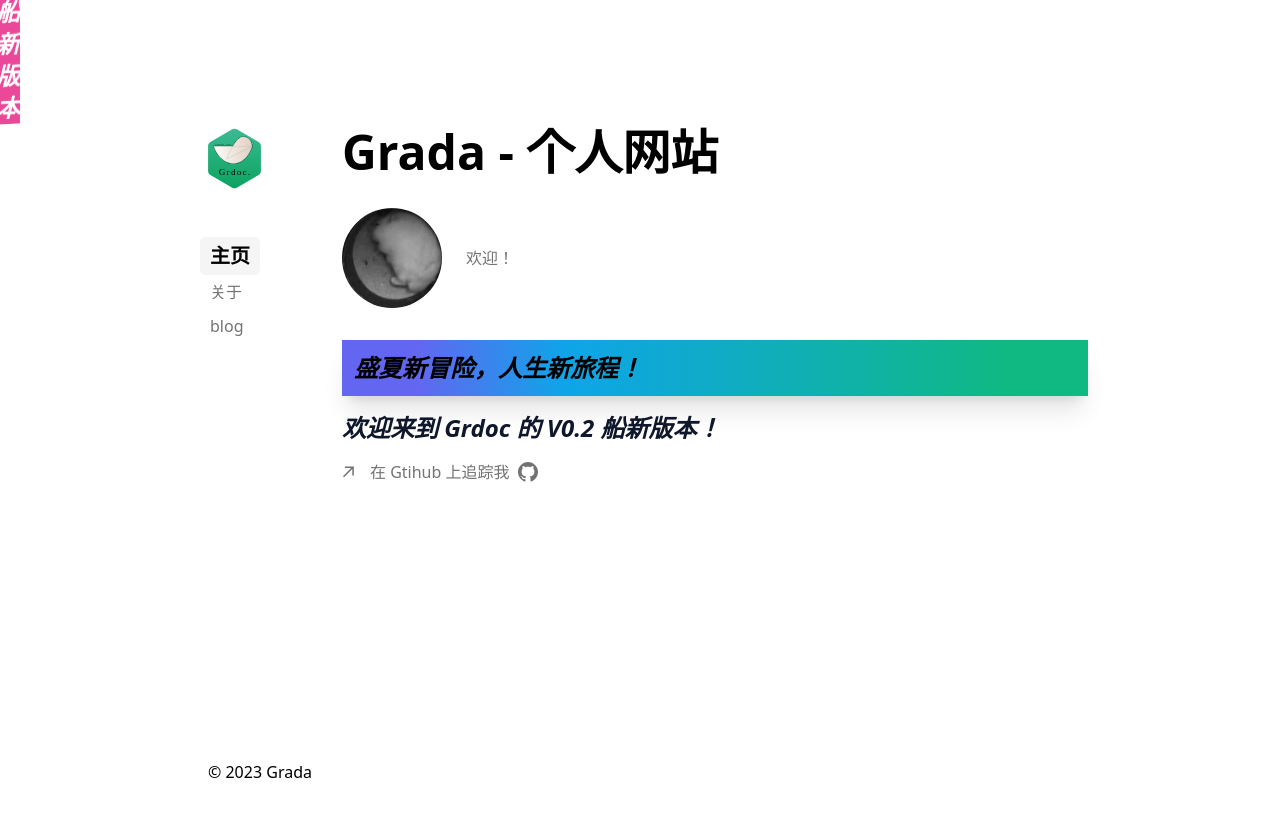
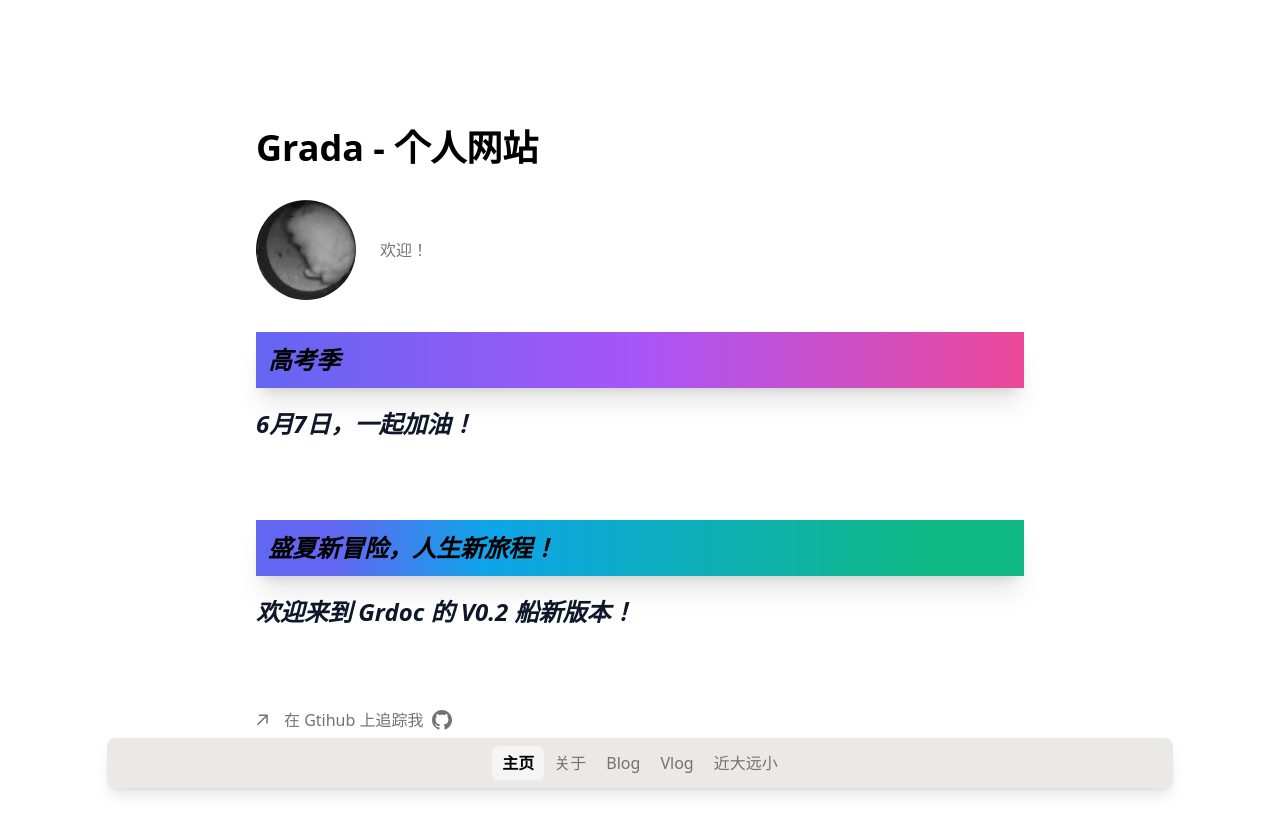
Before and after one commit to pentaoa/grdocapp, a Next.js app: page / in a window 1280 px wide. Shown: the top 834 px of the page. After the commit the page ends 812 px from the top, so only its background shows below. Built offline with nearby package versions, Linux system fonts and the light colour scheme.

Commit message:
🦖 footer+nav
重磅更新，去除 sidebar，更新了一个神奇的 footer 导航栏

```diff
--- a/app/blog/page.tsx
+++ b/app/blog/page.tsx
@@ -27,7 +27,7 @@ export default async function BlogPage() {
             className="flex flex-col space-y-1 mb-4"
             href={`/blog/${post.slug}`}
           >
-            <div className="w-full flex flex-col">
+            <div className="w-full flex flex-col p-3 rounded-lg border-solid border-2 border-indigo-600">
               <p>{post.title}</p>
             </div>
           </Link>
--- /dev/null
+++ b/app/jdyx/page.tsx
@@ -0,0 +1,7 @@
+export default async function JdyxPage() {
+    return (
+        <div>
+            错误！
+        </div>
+    )
+}
--- a/app/layout.tsx
+++ b/app/layout.tsx
@@ -2,8 +2,8 @@ import './global.css';
 import type { Metadata } from 'next';
 import localFont from 'next/font/local';
 import Sidebar from '../components/sidebar';
-import Footer from '../components/footer';
-import { Analytics } from '@vercel/analytics/react';
+import Billboard from '../components/billboard';
+import Footer from 'components/footer';
 
 export const metadata: Metadata = {
   title: {
@@ -23,12 +23,12 @@ export default function RootLayout({
       lang="en"
       className="text-black bg-white dark:text-white dark:bg-[#111010]"
     >
-      <body className="antialiased max-w-4xl mb-20 flex flex-col md:flex-row mx-4 mt-8 md:mt-20 lg:mt-32 lg:mx-auto">
-        <Sidebar />
-        <main className="flex-auto min-w-0 mt-6 md:mt-0 flex flex-col px-2 md:px-0">
+      <body className="antialiased mb-20 flex flex-col md:flex-row mt-8 md:mt-20 lg:mt-32 lg:mx-auto">
+
+        <main className="flex-auto mx-auto min-w-0 max-w-3xl mt-6 md:mt-0 flex flex-col px-2 md:px-0">
           {children}
-          <Analytics />
         </main>
+
         <Footer />
       </body>
     </html>
--- a/app/page.tsx
+++ b/app/page.tsx
@@ -8,14 +8,14 @@ import {
   ViewsIcon,
 } from 'components/icons';
 import { name, about, bio, avatar } from 'lib/info';
+import Billboard from '../components/billboard';
 
 export const revalidate = 60;
 
 export default async function HomePage() {
   return (
     <section>
-
-      <h1 className="font-bold text-5xl dark:text-neutral-200">{name} - 个人网站</h1>
+      <h1 className="font-bold text-4xl dark:text-neutral-200">{name} - 个人网站</h1>
 
       <div className="flex items-start md:items-center my-8 flex-col md:flex-row">
         <Image
@@ -31,18 +31,23 @@ export default async function HomePage() {
         </div>
       </div>
 
-      <div className="my-4 ">
+      <div className="my-8 ">
+        <p className="p-3 text-2xl font-semibold italic shadow-xl bg-gradient-to-r from-indigo-500 via-purple-500 to-pink-500">
+          高考季
+        </p>
+        <p className="my-5 text-2xl font-semibold italic text-slate-900">
+          6月7日，一起加油！
+        </p>
+      </div>
+
+      <div className="my-20 ">
         <p className="p-3 text-2xl font-semibold italic shadow-xl bg-gradient-to-r from-indigo-500 from-10% via-sky-500 via-30% to-emerald-500 to-90%">
           盛夏新冒险，人生新旅程！
         </p>
+        <p className="my-5 text-2xl font-semibold italic text-slate-900">
+          欢迎来到 Grdoc 的 V0.2 船新版本！
+        </p>
       </div>
-
-      <p className="my-4 text-2xl font-semibold italic text-slate-900">
-      <span className="w-min h-min absolute -inset-1 -skew-y-3 bg-pink-500">
-          <span className="relative text-white">船新版本</span>
-      </span>
-        欢迎来到 Grdoc 的 V0.2 船新版本！
-      </p>
 
       <ul className="flex flex-col md:flex-row space-x-0 md:space-x-4 space-y-2 md:space-y-0 font-sm text-neutral-500 dark:text-neutral-400">
         <li>
--- /dev/null
+++ b/components/billboard.tsx
@@ -0,0 +1,10 @@
+export default function Billboard() {
+
+  return (
+    <div className="absolute w-40 h-2/5 p-3 right-10 rounded-lg border-dashed border-2 border-indigo-600">
+      <h2 className="font-bold text-2xl">
+        告示牌
+      </h2>
+    </div>
+  );
+}
--- a/components/footer.tsx
+++ b/components/footer.tsx
@@ -1,12 +1,91 @@
+'use client';
 
+import clsx from 'clsx';
 import { usePathname } from 'next/navigation';
 import Link from 'next/link';
 import { LayoutGroup, motion } from 'framer-motion';
+import { name, about, bio, avatar } from 'lib/info';
+
+const navItems = {
+  '/': {
+    name: '主页',
+  },
+  '/about': {
+    name: '关于',
+  },
+  '/blog': {
+    name: 'Blog',
+  },
+  '/vlog':{
+    name: 'Vlog',
+  },
+  '/jdyx': {
+    name: '近大远小',
+  },
+};
+
+function Logo() {
+  return (
+    <Link aria-label="Grada" href="/">
+      <img
+        src="/logo.svg"
+        className="pr-2 w-1/4 object-contain"
+      />
+    </Link>
+  );
+}
 
 export default function Footer() {
+  let pathname = usePathname() || '/';
+  if (pathname.includes('/blog/')) {
+    pathname = '/blog';
+  }
+
   return (
-    <div className="fixed bottom-0 text-center p-4">
-    © 2023 Grada
+    <div className="fixed mx-auto inset-x-0 lace-self-center shadow-lg shrink grid grid-flow-row-dense w-5/6 bg-stone-300 bg-opacity-50 backdrop-filter backdrop-blur-lg my-3 bottom-0 rounded-lg">
+      <div>
+        <LayoutGroup>
+          <nav
+            className="flex justify-center px-4 my-2 fade"
+            id="nav"
+          >
+            <div className="flex justify-center overflow-x-auto flex-row w-full">
+              {Object.entries(navItems).map(([path, { name }]) => {
+                const isActive = path === pathname;
+                return (
+                  <Link
+                    key={path}
+                    href={path}
+                    className={clsx(
+                      'transition-all hover:text-neutral-800 dark:hover:text-neutral-200 flex align-middle',
+                      {
+                        'text-neutral-500': !isActive,
+                        'font-bold': isActive,
+
+                      }
+                    )}
+                  >
+                    <span className="relative py-[5px] px-[10px]">
+                      {name}
+                      {path === pathname ? (
+                        <motion.div
+                          className="absolute inset-0 bg-neutral-100 dark:bg-neutral-800 rounded-md z-[-1]"
+                          layoutId="sidebar"
+                          transition={{
+                            type: 'spring',
+                            stiffness: 444,
+                            damping: 20,
+                          }}
+                        />
+                      ) : null}
+                    </span>
+                  </Link>
+                );
+              })}
+            </div>
+          </nav>
+        </LayoutGroup>
+      </div>
     </div>
   );
 }
--- a/components/mdx.tsx
+++ b/components/mdx.tsx
@@ -34,66 +34,11 @@ function Callout(props) {
   );
 }
 
-function ProsCard({ title, pros }) {
-  return (
-    <div className="border border-emerald-200 dark:border-emerald-900 bg-neutral-50 dark:bg-neutral-900 rounded-xl p-6 my-4 w-full">
-      <span>{`You might use ${title} if...`}</span>
-      <div className="mt-4">
-        {pros.map((pro) => (
-          <div key={pro} className="flex font-medium items-baseline mb-2">
-            <div className="h-4 w-4 mr-2">
-              <svg className="h-4 w-4 text-emerald-500" viewBox="0 0 24 24">
-                <g
-                  fill="none"
-                  stroke="currentColor"
-                  strokeWidth="2"
-                  strokeLinecap="round"
-                  strokeLinejoin="round"
-                >
-                  <path d="M22 11.08V12a10 10 0 11-5.93-9.14" />
-                  <path d="M22 4L12 14.01l-3-3" />
-                </g>
-              </svg>
-            </div>
-            <span>{pro}</span>
-          </div>
-        ))}
-      </div>
-    </div>
-  );
-}
-
-function ConsCard({ title, cons }) {
-  return (
-    <div className="border border-red-200 dark:border-red-900 bg-neutral-50 dark:bg-neutral-900 rounded-xl p-6 my-6 w-full">
-      <span>{`You might not use ${title} if...`}</span>
-      <div className="mt-4">
-        {cons.map((con) => (
-          <div key={con} className="flex font-medium items-baseline mb-2">
-            <div className="h-4 w-4 mr-2">
-              <svg
-                xmlns="http://www.w3.org/2000/svg"
-                viewBox="0 0 20 20"
-                fill="currentColor"
-                className="h-4 w-4 text-red-500"
-              >
-                <path d="M6.28 5.22a.75.75 0 00-1.06 1.06L8.94 10l-3.72 3.72a.75.75 0 101.06 1.06L10 11.06l3.72 3.72a.75.75 0 101.06-1.06L11.06 10l3.72-3.72a.75.75 0 00-1.06-1.06L10 8.94 6.28 5.22z" />
-              </svg>
-            </div>
-            <span>{con}</span>
-          </div>
-        ))}
-      </div>
-    </div>
-  );
-}
 
 const components = {
   Image: RoundedImage,
   a: CustomLink,
   Callout,
-  ProsCard,
-  ConsCard,
 };
 
 interface MdxProps {
--- a/components/sidebar.tsx
+++ b/components/sidebar.tsx
@@ -4,6 +4,7 @@ import clsx from 'clsx';
 import { usePathname } from 'next/navigation';
 import Link from 'next/link';
 import { LayoutGroup, motion } from 'framer-motion';
+import { name, about, bio, avatar } from 'lib/info';
 
 const navItems = {
   '/': {
@@ -13,7 +14,13 @@ const navItems = {
     name: '关于',
   },
   '/blog': {
-    name: 'blog',
+    name: 'Blog',
+  },
+  '/vlog':{
+    name: 'Vlog',
+  },
+  '/jdyx': {
+    name: '近大远小',
   },
 };
 
@@ -28,16 +35,16 @@ function Logo() {
   );
 }
 
-export default function Navbar() {
+export default function Sidebar() {
   let pathname = usePathname() || '/';
   if (pathname.includes('/blog/')) {
     pathname = '/blog';
   }
 
   return (
-    <aside className="md:w-[150px] md:flex-shrink-0 -mx-4 md:mx-0 md:px-0 font-sans">
+    <aside className="md:w-[180px] md:flex-shrink-0 -mx-4 md:mx-0 md:px-0 font-sans">
       <div className="lg:sticky lg:top-20">
-        <div className="ml-2 md:ml-[12px] mb-2 px-4 md:px-0 md:mb-8 space-y-13 flex flex-col md:flex-row items-start ">
+        <div className="ml-2 md:ml-[12px] mb-2 px-4 md:px-0 md:mb-8 flex flex-col items-start">
           <Logo />
         </div>
         <LayoutGroup>
@@ -45,7 +52,7 @@ export default function Navbar() {
             className="flex flex-row md:flex-col items-start px-4 py-4 lg:h-screen md:px-0 pb-0 fade md:overflow-auto scroll-pr-6 md:relative"
             id="nav"
           >
-            <div className="flex flex-row md:flex-col ml-2 pr-10 mb-2 mt-2 md:mt-0">
+            <div className="overflow-x-auto flex flex-row md:flex-col ml-2 pr-10 mb-2 mt-2 md:mt-0">
               {Object.entries(navItems).map(([path, { name }]) => {
                 const isActive = path === pathname;
                 return (
--- a/content/hello_fuck.mdx
+++ /dev/null
@@ -1,8 +0,0 @@
----
-title: '你好，fuck！'
-publishedAt: '2023-05-28'
-summary: 'This is your first blog post.'
-author: 鲲鹏
----
-
-Hello, World!
--- a/package.json
+++ b/package.json
@@ -10,7 +10,6 @@
   "dependencies": {
     "@octokit/rest": "^19.0.7",
     "@planetscale/database": "^1.5.0",
-    "@vercel/analytics": "^0.1.11",
     "@vercel/edge-config": "^0.1.1",
     "@vercel/og": "^0.0.27",
     "clsx": "1.2.1",
```
Also changed, not shown: public/cangshu.jpg (added), 1 other file (tests, documents, lock files or other folders).
